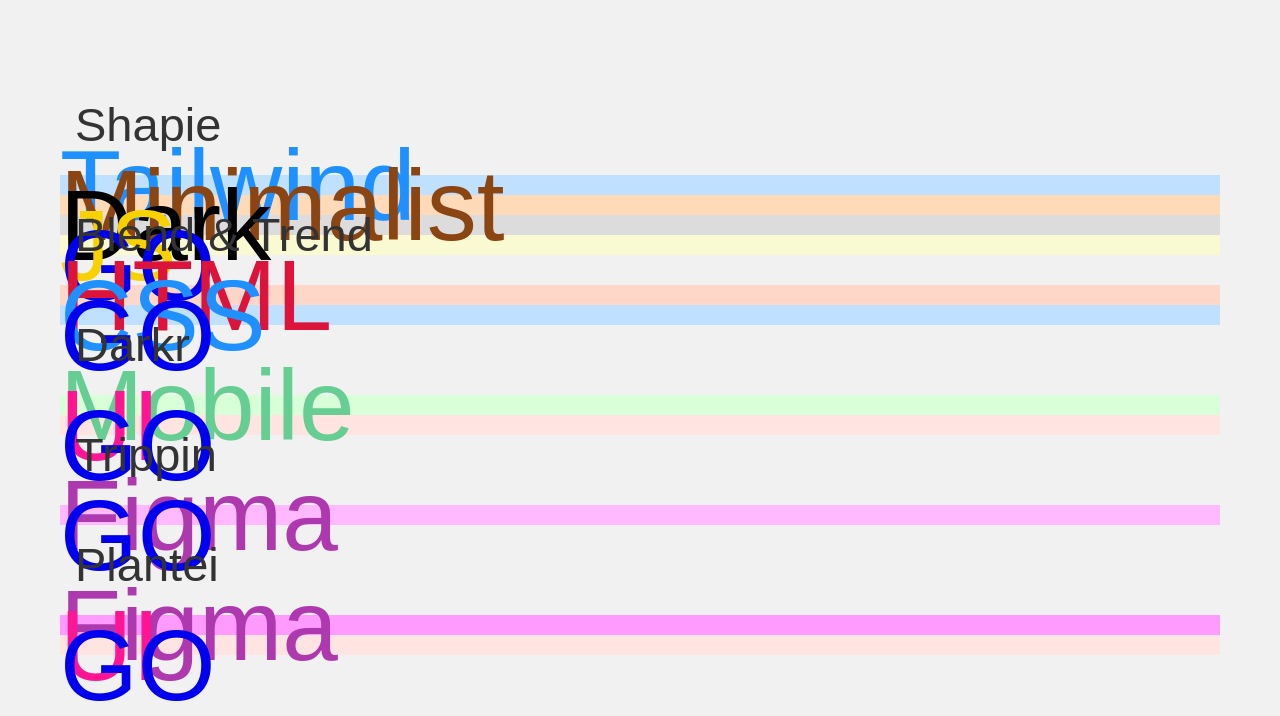
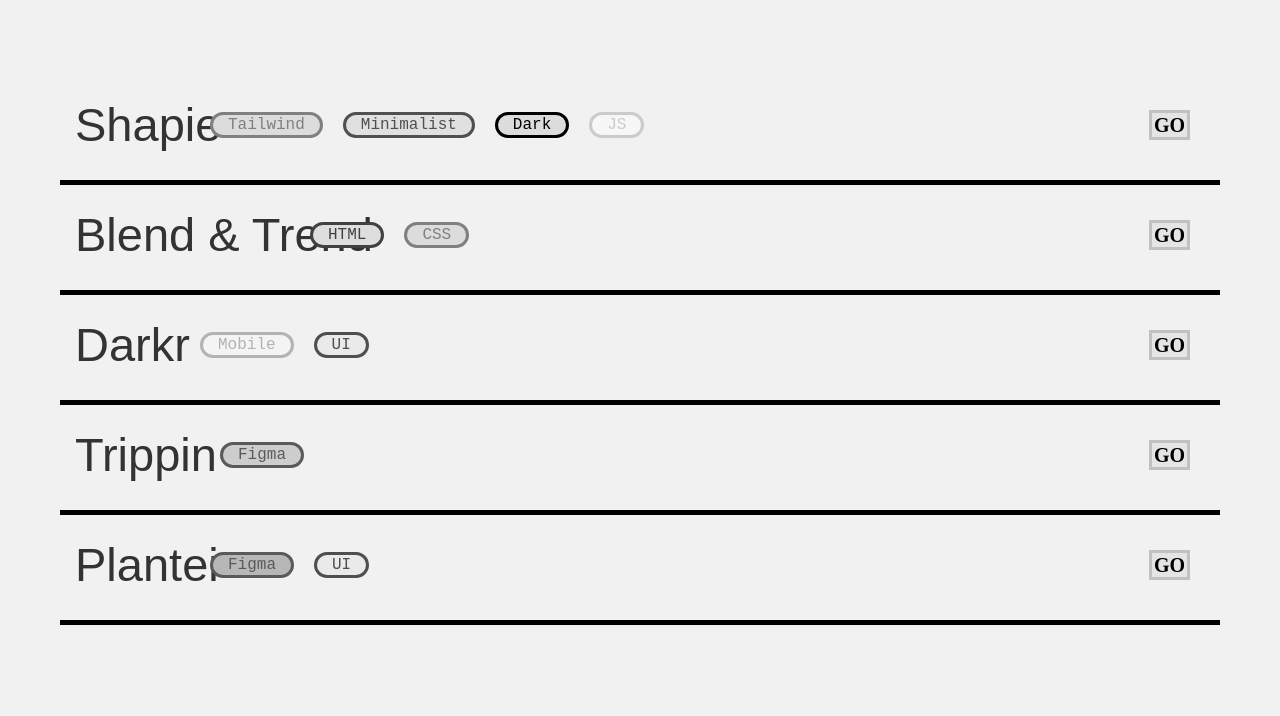
Before and after one commit to Catabolic-Neuron/Prince-Portfolio, a plain HTML site: page index.html in a window 1280 px wide. Shown: the part 725-1441 px from the top of the page. Drawn offline with nearby package versions, Linux system fonts and the light colour scheme; grey boxes are pictures that could not be loaded; a script that the page names is missing; a web font is replaced by a local one.

Commit message:
Update style.css

```diff
--- a/style.css
+++ b/style.css
@@ -8,6 +8,134 @@ html {
   body {
     margin: 0;
   }
+
+
+  .tagss11{
+    display:flex;
+    vertical-align: middle;
+    text-align: center;
+    align-items: center;
+    padding-right: 30px;
+    margin-top: -70px;
+    margin-left: 130px;
+    /* position: absolute; */
+    height: 40px;
+    /* width: 400px; */
+    /* background-color: #0082f3; */
+  }
+  .tagss12{
+    display:flex;
+    vertical-align: middle;
+    text-align: center;
+    align-items: center;
+    padding-right: 30px;
+    margin-top: -70px;
+    margin-left: 230px;
+    /* position: absolute; */
+    height: 40px;
+    /* background-color: #0082f3; */
+  }
+  .tagss13{
+    display:flex;
+    vertical-align: middle;
+    text-align: center;
+    align-items: center;
+    padding-right: 30px;
+    margin-top: -70px;
+    margin-left: 120px;
+    /* position: absolute; */
+    height: 40px;
+    /* background-color: #0082f3; */
+  }
+  .tagss14{
+    display:flex;
+    vertical-align: middle;
+    text-align: center;
+    align-items: center;
+    padding-right: 30px;
+    margin-top: -70px;
+    margin-left: 140px;
+    /* position: absolute; */
+    height: 40px;
+    /* background-color: #0082f3; */
+  }
+  .tagss15{
+    display:flex;
+    vertical-align: middle;
+    text-align: center;
+    align-items: center;
+    padding-right: 30px;
+    margin-top: -70px;
+    margin-left: 130px;
+    /* position: absolute; */
+    height: 40px;
+    /* background-color: #0082f3; */
+  }
+  .tagss2{
+
+    margin-left: 20px;
+    vertical-align: middle;
+    align-items: center;
+    text-align: center;
+    font-family: monospace;
+
+    border-radius: 15px;
+    border-style: solid;
+    border-color: #8d8d8d;
+    padding-left: 15px;
+    padding-right: 15px;
+    /* width: 80px; */
+    /* background-color: #00f310; */
+    font-size: large;
+    filter: saturate(0%);
+
+  }
+  .tagss2:hover{
+    transition: 0.3s;
+    filter: saturate(100%);
+  }
+  .tagss299{
+
+    margin-left: auto;
+    font-weight: bolder;
+
+  }
+  .tagss29{
+
+    margin-left: auto;
+    font-weight: bolder;
+    /* vertical-align: middle; */
+    /* position: relative; */
+    /* text-align: center; */
+    font-family: Odibeesans;
+    color:black;
+    /* border-radius: 15px; */
+    border-style: solid;
+    border-color: #c1c1c1;
+    padding: 2px;
+    /* width: 80px; */
+    background-color: #e5e5e5;
+    font-size:20px;
+    transition: 0.3s;
+  }
+  .tagss29:hover{
+
+    margin-left: auto;
+    font-weight: bolder;
+    /* vertical-align: middle; */
+    /* position: relative; */
+    /* text-align: center; */
+    font-family: Odibeesans;
+    color:#f1f1f1;
+    /* border-radius: 15px; */
+    border-style: solid;
+    border-color: #c1c1c1;
+    padding: 2px;
+    /* width: 80px; */
+    background-color: #000;
+    font-size:20px;
+  }
+
 
   ::-webkit-scrollbar {
     display: none;
```
